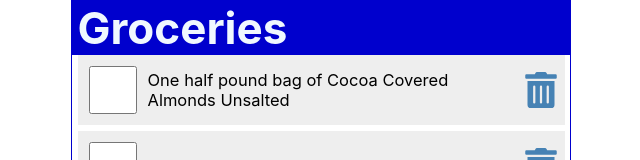
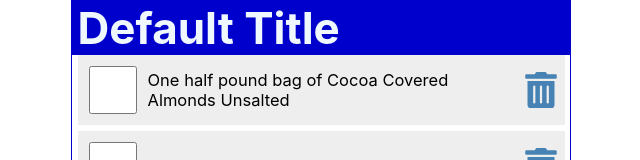
Before and after one commit to DDeShon/react-tutorial-01, a React (Create React App) app: page / in a window 1280 px wide. Shown: the top 160 px of the page, without its empty margins (319-959 px from the left). Built offline with nearby package versions, Linux system fonts and the light colour scheme.

Commit message:
Learning React JS Props and Prop Drilling

```diff
--- a/src/App.js
+++ b/src/App.js
@@ -5,7 +5,7 @@
 function App() {
   return (
     <div className="App">
-      <Header title="Groceries" />
+      <Header />
       <Content />
       <Footer />
     </div>
--- a/src/Header.js
+++ b/src/Header.js
@@ -1,9 +1,13 @@
-const Header = (props) => {
+const Header = ({ title }) => {
   return (
     <header>
-      <h1>{props.title}</h1>
+      <h1>{title}</h1>
     </header>
   );
 };
 
+Header.defaultProps = {
+  title: "Default Title",
+};
+
 export default Header;
```
